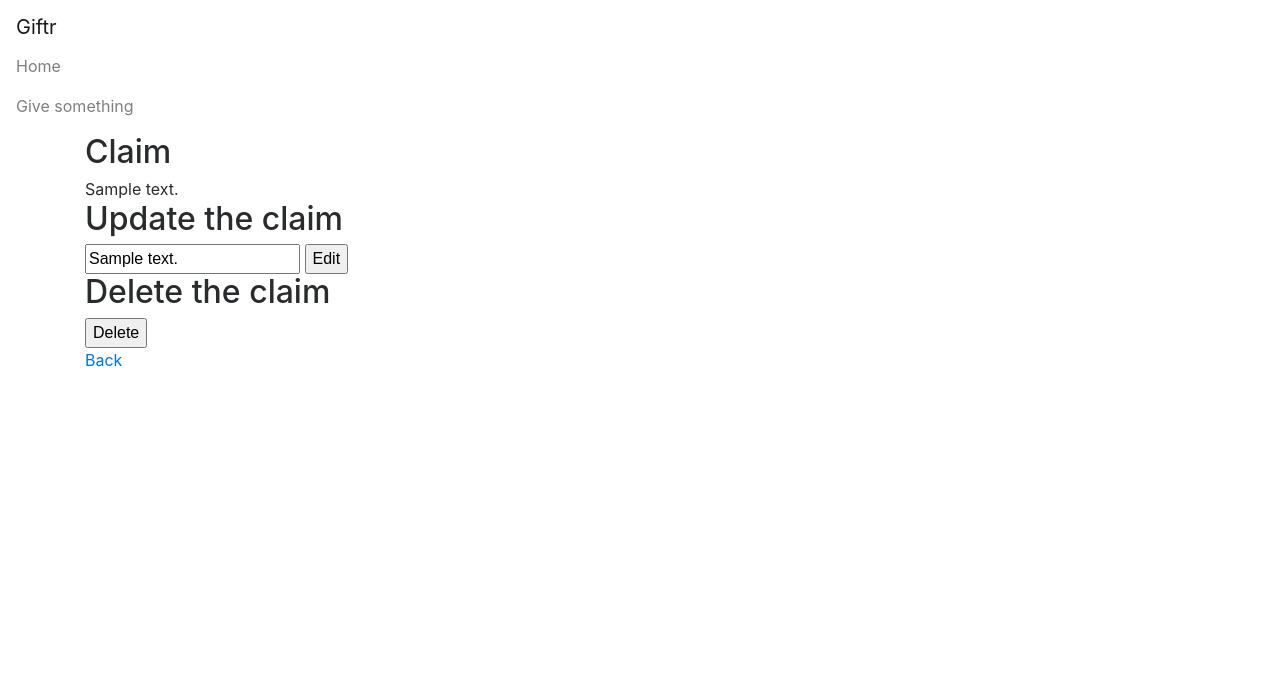
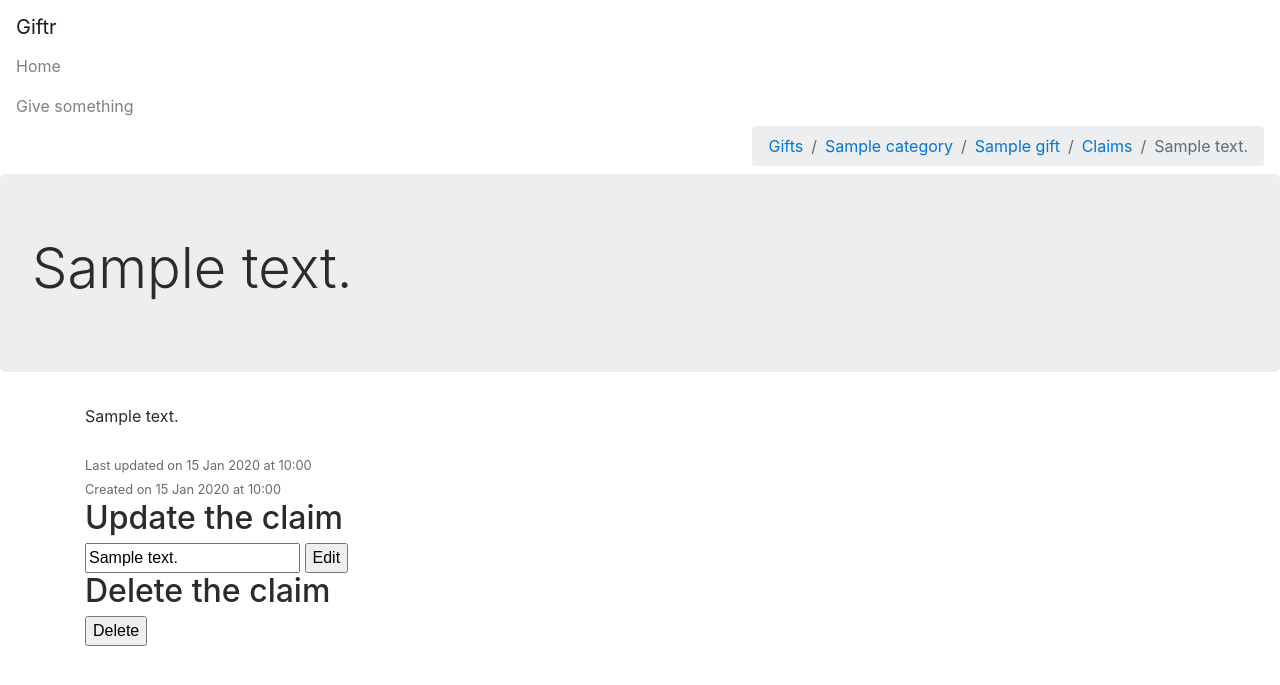
Before and after one commit to Zinston/giftr, a Flask app: page /gifts/1/claims/1 in a window 1280 px wide. Shown: the top 685 px of the page. Run offline with Flask 2, Linux system fonts and the light colour scheme; tables that the repository leaves empty hold one stand-in row (values such as "Sample post"); some libraries are stand-ins or nearby versions.

Commit message:
Style claim.html.

```diff
--- a/templates/claim.html
+++ b/templates/claim.html
@@ -1,10 +1,29 @@
 {% extends "index.html" %}
 
+{% block header %}
+<header class="jumbotron">
+    <h1 class="display-4">{{ claim.message | truncate(50) }}</h1>
+</header>
+{% endblock %}
+
+{% block nav %}
+<ol class="breadcrumb ml-auto mb-0" style="padding:.5rem 1rem;">
+    <li class="breadcrumb-item"><a href="{{ url_for('get_gifts') }}">Gifts</a></li>
+    <li class="breadcrumb-item"><a href="{{ url_for('get_gifts', cat=claim.gift.category.id) }}">{{ claim.gift.category.name }}</a></li>
+    <li class="breadcrumb-item"><a href="{{ url_for('get_gift_byid', g_id=claim.gift.id) }}">{{ claim.gift.name | truncate(25) }}</a></li>
+    <li class="breadcrumb-item"><a href="{{ url_for('get_gift_byid', g_id=claim.gift.id) }}">Claims</a></li>
+    <li class="breadcrumb-item active" aria-current="page">{{ claim.message | truncate(25) }}</li>
+</ol>
+{% endblock %}
+
 {% block body %}
-<section id="get">
-	<h2>Claim</h2>
+<section id="claim">
+    {{ claim.message }}<br><br>
 
-    {{ claim.message }}
+    <small class="text-muted">
+    	{% if claim.updated_at %}Last updated on {{ claim.updated_at.strftime('%d %b %Y at %H:%M') }}<br>{% endif %}
+    	Created on {{ claim.created_at.strftime('%d %b %Y at %H:%M') }}
+	</small>
 </section>
 
 <section id="update">
@@ -21,8 +40,4 @@
     	<input type='submit' value="Delete">
     </form>
 </section>
-
-<section id="back">
-    <a href="{{ url_for('get_gift_byid', g_id=claim.gift_id) }}">Back</a>
-</section>
 {% endblock %}
```
Also changed, not shown: templates/gift_card.html (+5 -2 lines).
